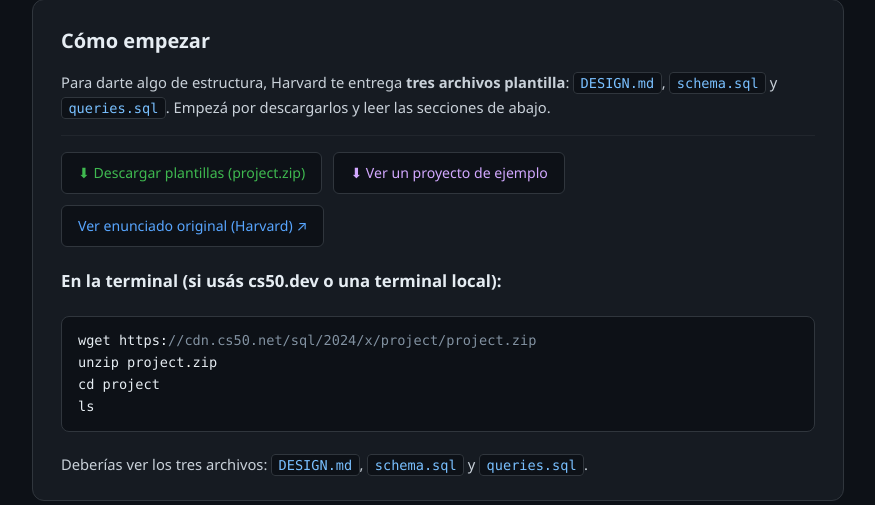
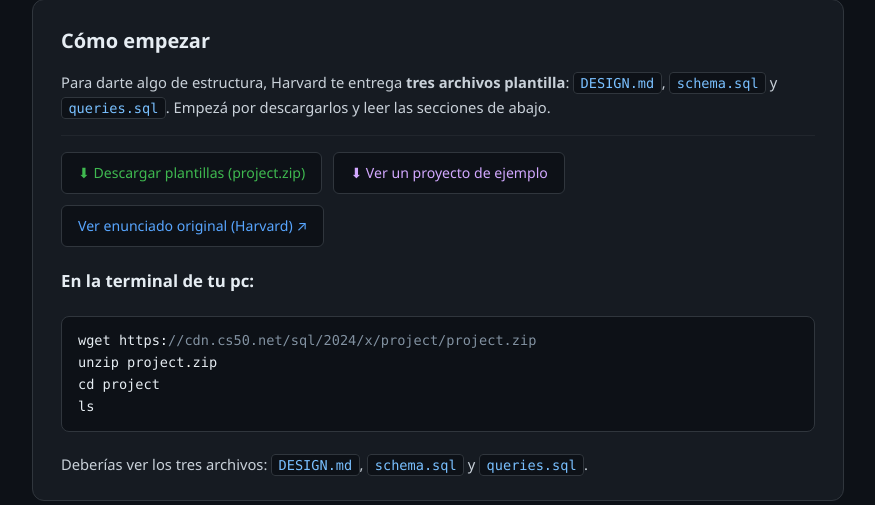
Before and after one commit to jovanyvelez/sql_queries, a FastAPI app: page /proyecto-final in a window 1280 px wide. Shown: the part 862-1367 px from the top of the page, without its empty margins (202-1077 px from the left). Run offline with FastAPI, Linux system fonts and the light colour scheme; some libraries are stand-ins or nearby versions.

Commit message:
corrección trabajo final

```diff
--- a/templates/proyecto_final.html
+++ b/templates/proyecto_final.html
@@ -140,7 +140,7 @@
             Ver enunciado original (Harvard) ↗
         </a>
     </div>
-    <h3>En la terminal (si usás cs50.dev o una terminal local):</h3>
+    <h3>En la terminal de tu pc:</h3>
     <pre><code>wget https://cdn.cs50.net/sql/2024/x/project/project.zip
 unzip project.zip
 cd project
```
